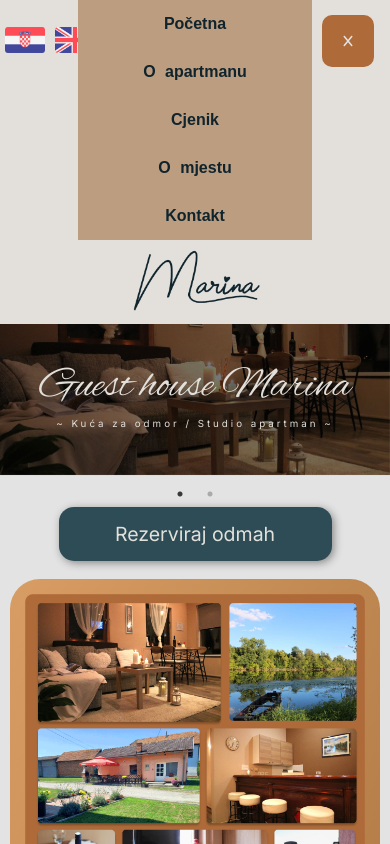
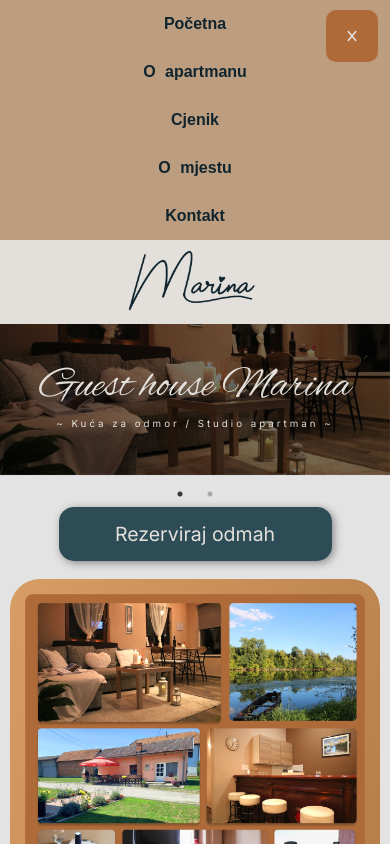
Before and after one commit to CroAnna/Guesthouse-Marina, a React (Create React App) app: page / in a window 390 px wide. Both pictures are taken after a click on the icon 348 px from the left and 41 px from the top of the page. Shown: the top 844 px of the page. Built offline with nearby package versions, Linux system fonts and the light colour scheme; a web font is replaced by a local one.

Commit message:
fix mobile navbar

```diff
--- a/public/assets/locales/en/translation.json
+++ b/public/assets/locales/en/translation.json
@@ -148,6 +148,7 @@
   "grain_desc": "Grain boats in Karlovac have been of significant importance throughout history. They supplied the population and the army and connected cities, and today it serves as a tourist attraction on the other side of the Kupa, only 11 km away from us. Take a ride on a tumbas boat, suitable for family trips.",
   "aquatika_desc": "The only completely freshwater aquarium in Croatia, founded for the purpose of education and raising awareness of the importance of biological diversity. It is located in Karlovac, on the right bank of the Korana River, and the inspiration for the design is the Karlovac star surrounded by ramparts.",
   "four_rivers": "4 rivers",
+  "dani_piva": "beer days",
   "four_rivers_desc": "Karlovac is called the city of four rivers, and everything in the city is connected with the concept of river. Kupa, Korana, Dobra and Mrežnica. Each of them has something of its own, and you can bathe in each of them on a hot summer day.",
   "dani_piva_desc": "The most famous and longest-running Croatian festival of beer and gastronomy, as well as a prestigious music festival that has been held since 1984. During its duration, the historic streets of Karlovac become stages and restaurants, and the city is full of diverse events.",
   "homeland_war_museum": "Homeland war museum",
--- a/src/App.scss
+++ b/src/App.scss
@@ -1,9 +1,5 @@
 @import url("https://fonts.googleapis.com/css2?family=Alex+Brush&family=Imprima&family=Inter:wght@400;500;600;700&display=swap");
-/*
-font-family: 'Alex Brush', cursive;
-font-family: 'Imprima', sans-serif;
-font-family: 'Inter', sans-serif;
-*/
+
 :root {
   --dark_blue: #10242e;
   --middle_blue: #2d4c56;
@@ -12,7 +8,6 @@ font-family: 'Inter', sans-serif;
   --cream_light: #e3e0db;
   --bg_color: #e3e3e3;
 }
-
 * {
   margin: 0;
   padding: 0;
@@ -20,18 +15,12 @@ font-family: 'Inter', sans-serif;
   box-sizing: border-box;
   font-family: "Inter", sans-serif;
 }
-
 html,
 body {
   max-width: 100%;
   overflow-x: hidden;
 }
-
 body {
-  background-color: var(--bg_color);
-}
-
-.page {
   background-color: var(--bg_color);
 }
 
@@ -71,13 +60,10 @@ body {
         letter-spacing: 0.18rem;
         right: 0;
         color: var(--dark_blue);
-
-        // vertical align of div in the middle
         position: absolute;
         top: 50%;
         -ms-transform: translateY(-50%);
         transform: translateY(-50%);
-
         & a {
           padding: 5px;
           text-decoration: none;
@@ -977,7 +963,6 @@ body {
   & .item {
     margin: 20px 0;
     display: flex;
-
     & .icon {
       width: 50px;
       margin-right: 20px;
@@ -1047,9 +1032,7 @@ body {
 @media only screen and (max-width: 1050px) {
   .lang-container {
     & .lang-icons {
-      right: auto;
       left: 0;
-
       & img {
         margin: 15px 5px;
         width: 40px;
@@ -1058,33 +1041,29 @@ body {
   }
   .header {
     & .header-items {
-      display: block;
-      width: 60%;
-      margin: 0 auto;
+      width: 100%;
       & .image {
-        margin: 0 auto;
+        display: flex;
+        justify-content: center;
         & img {
           width: 150px;
-          margin-left: 20%;
+          margin: 0 auto;
         }
       }
       & .mobile {
+        position: relative;
         & .icons {
-          float: right;
-          margin: 5px -10px;
+          position: absolute;
+          right: 3%;
+          z-index: 1;
         }
         & .iconBar {
           &.abs {
             position: absolute;
-            z-index: 1;
-          }
-          &.fixed {
-            position: absolute;
           }
           background-color: var(--middle_wood);
           width: 12px;
           height: 12px;
-          color: var(--lightgreen);
           padding: 20px;
           border-radius: 10px;
           color: var(--bg_color);
@@ -1094,6 +1073,8 @@ body {
         & .nav-bar {
           background-color: var(--light_wood);
           position: relative;
+          width: 100%;
+          z-index: 0;
           & a {
             display: block;
             text-align: center;
@@ -1346,7 +1327,6 @@ body {
         font-size: 3rem;
         display: block;
         text-align: center;
-
         & .info {
           text-align: left;
           margin: 0 20px;
--- a/src/Components/Header.jsx
+++ b/src/Components/Header.jsx
@@ -28,12 +28,11 @@ const Header = () => {
             <NavbarMobile />
           </div>
         )}
-        <Link to="/" className="image">
-          <img
-            src={require("../Images/logo_marina.png")}
-            alt="logo-marina"
-          />
-        </Link>
+        <div className="image">
+          <Link to="/">
+            <img src={require("../Images/logo_marina.png")} alt="logo-marina" />
+          </Link>
+        </div>
       </div>
     </div>
   );
--- a/src/Components/NavbarMobile.jsx
+++ b/src/Components/NavbarMobile.jsx
@@ -15,21 +15,20 @@ const NavbarMobile = () => {
   };
 
   return (
-    <div className="navigation-mobile">
+    <div>
       <div className="icons">
         <FontAwesomeIcon
           icon={faBars}
           onClick={navHandler}
-          className={openNav ? "hidden" : "iconBar fixed"}
+          className={openNav ? "hidden" : "iconBar"}
         />
         <FontAwesomeIcon
           icon={faX}
           onClick={navHandler}
-          className={openNav ? "iconBar abs" : "hidden"}
+          className={openNav ? "iconBar " : "hidden"}
         />
       </div>
-      <div>
-        <nav className={openNav ? "nav-bar" : "hidden "} onClick={closeNav}>
+      <nav className={openNav ? "nav-bar" : "hidden"} onClick={closeNav}>
         <Link to="/">{t("home-nav")}</Link>
         <Link to="/oapartmanu">{t("about_app-nav")}</Link>
         <Link to="/cjenik">{t("pricelist-nav")}</Link>
@@ -37,7 +36,6 @@ const NavbarMobile = () => {
         <Link to="/kontakt">{t("contact-nav")}</Link>
       </nav>
     </div>
-    </div>
   );
 };
 
```
Also changed, not shown: public/assets/locales/hr/translation.json (+5 -5 lines). Lines whose indentation alone changed are shown as unchanged.
